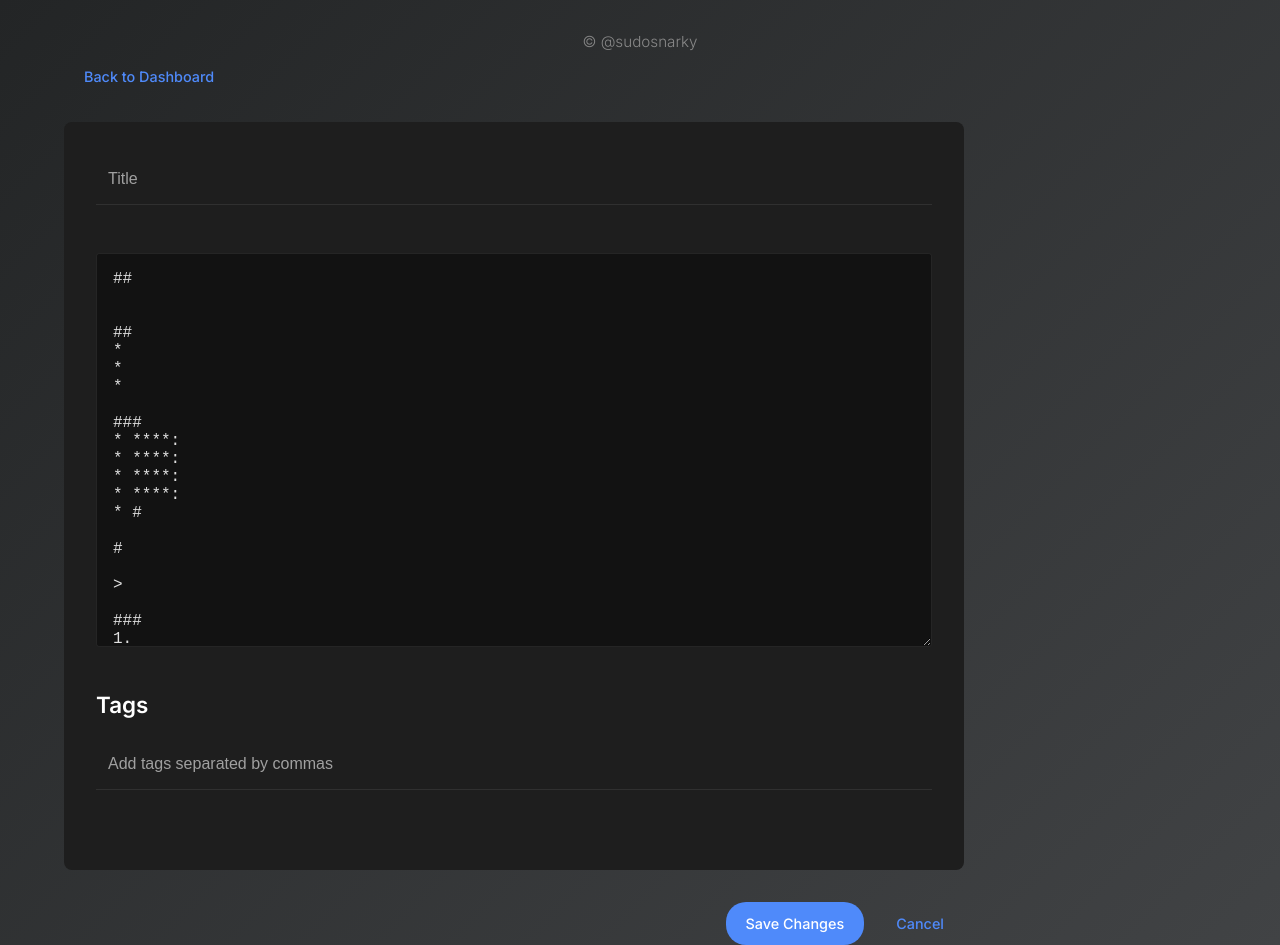
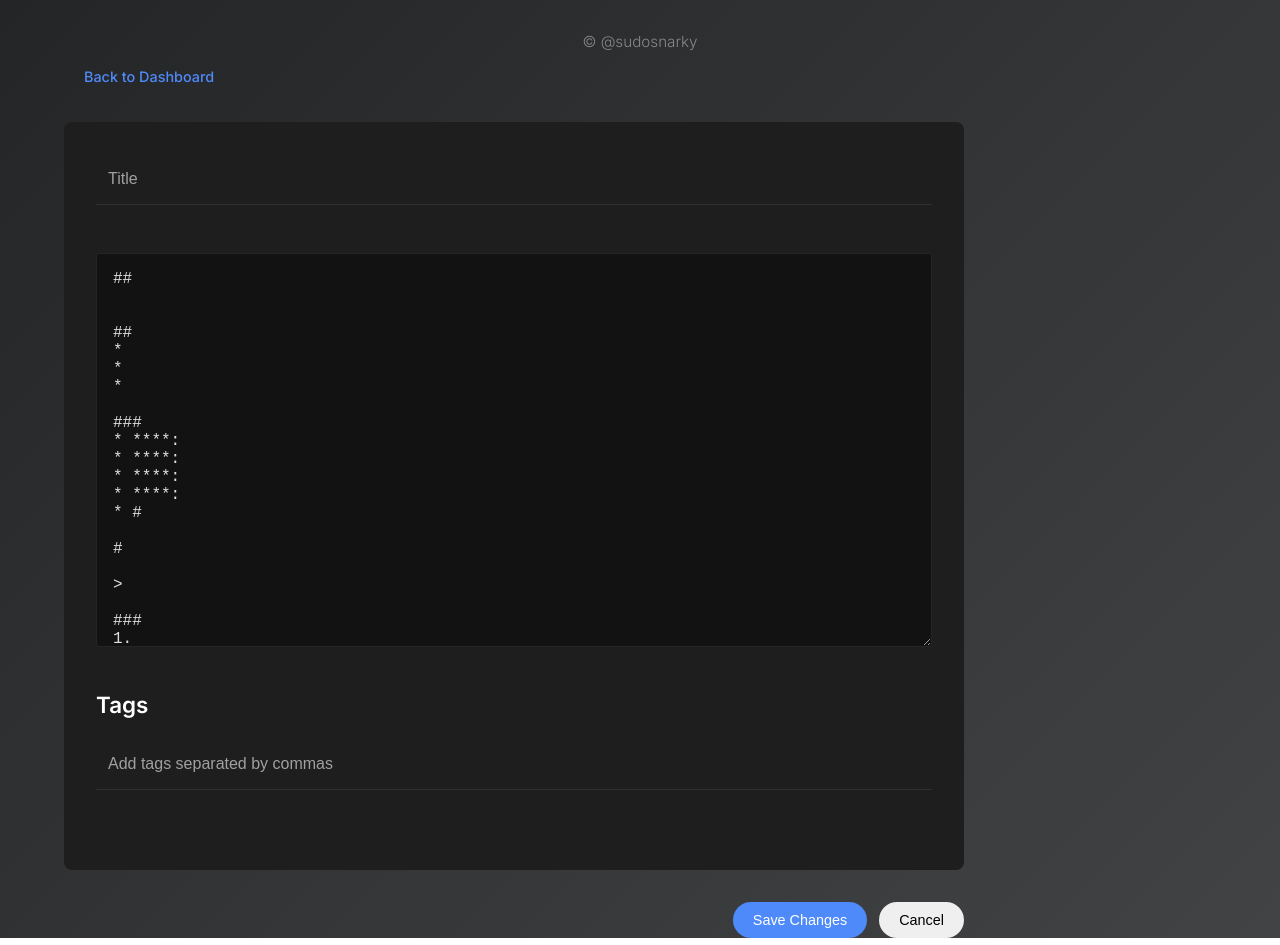
Before and after one commit to sudosnarky/PIM_project, a plain HTML site: page api/static/html/edit.html in a window 1280 px wide. Drawn offline with Linux system fonts and the light colour scheme.

Commit message:
Fix: use <button> for Save/Cancel in edit.html to enable JS create particle functionality

```diff
--- a/api/static/html/edit.html
+++ b/api/static/html/edit.html
@@ -44,6 +44,8 @@
 <div style="margin-top: var(--space-md);"><h3>Tags</h3><div class="input-group">
 <input type="text" class="input-field" placeholder="Add tags separated by commas" value=""></div></div></div>
 
+
 <div style="display: flex; justify-content: flex-end; gap: var(--space-sm); margin-top: var(--space-lg);">
-<a href="view.html" class="btn btn-primary">Save Changes</a><a href="view.html" class="btn">Cancel</a>
+	<button class="btn btn-primary" type="button">Save Changes</button>
+	<button class="btn" type="button" onclick="window.location.href='dashboard.html'">Cancel</button>
 </div></div></div></body></html>
```
